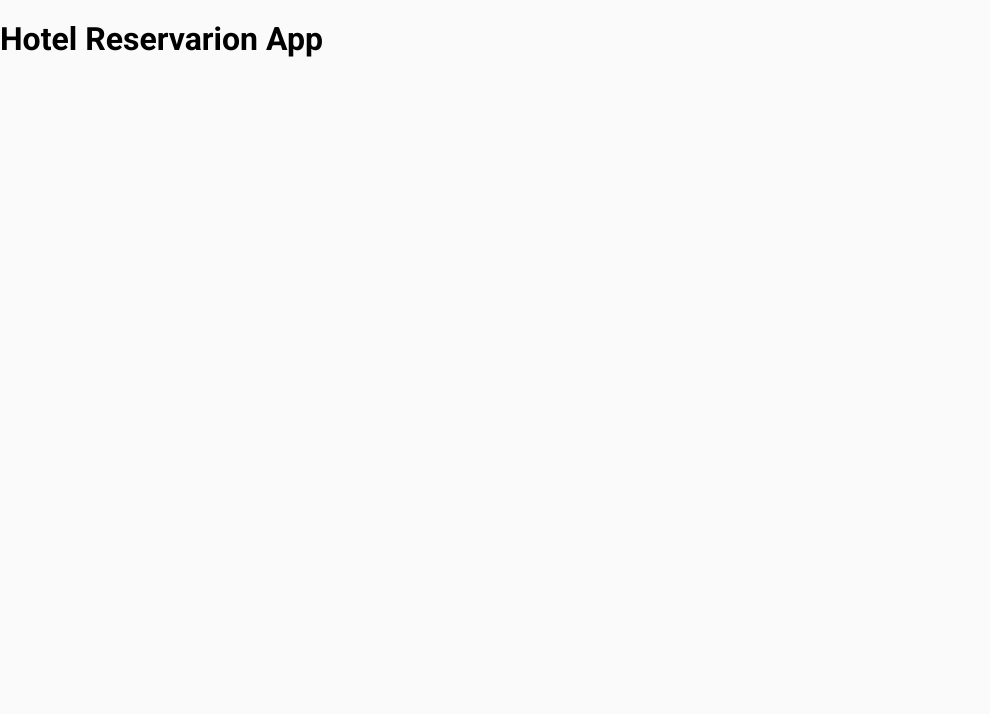
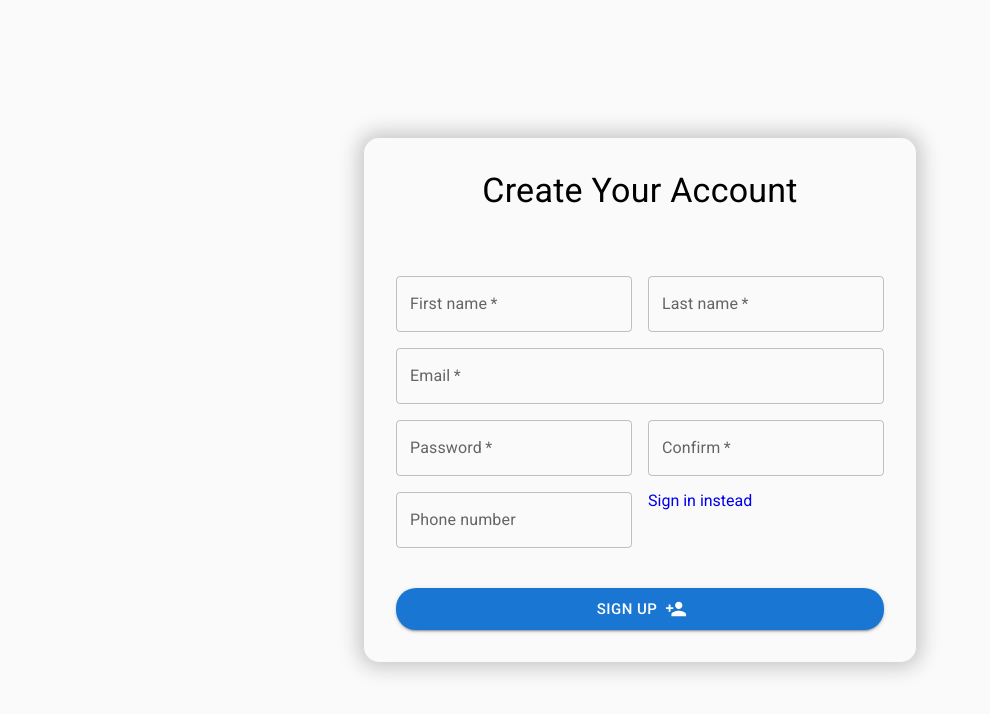
Before and after one commit to Alaroudi/Hotel-Reservation-App, a React (Create React App) app in the folder client/: page /signup in a window 1280 px wide. Shown: the top 714 px of the page, without its empty margins (0-990 px from the left). Built offline with nearby package versions, Linux system fonts and the light colour scheme.

Commit message:
Add Sign up page.

```diff
--- a/client/src/App.js
+++ b/client/src/App.js
@@ -1,8 +1,18 @@
+import { Redirect, Route, Switch } from "react-router";
+import PageNotFound from "./components/PageNotFound";
+import SignIn from "./components/SignIn";
+import SignUp from "./components/SignUp";
+
 function App() {
   return (
-    <div>
-      <h1>Hotel Reservarion App</h1>
-    </div>
+    <>
+      <Switch>
+        <Route path="/signin" component={SignIn} />
+        <Route path="/signup" component={SignUp} />
+        <Route path="/not-found" component={PageNotFound} />
+        <Redirect to="/not-found" />
+      </Switch>
+    </>
   );
 }
 
--- /dev/null
+++ b/client/src/components/SignUp.css
@@ -0,0 +1,23 @@
+.grid {
+  display: grid;
+  grid-template-columns: 1fr 1fr;
+  column-gap: 1rem;
+  row-gap: 1rem;
+  border-radius: 15px;
+  padding: 2rem;
+  box-shadow: 0px 0px 20px 6px rgb(0 0 0 / 20%);
+  width: 100%;
+  min-width: 250px;
+}
+
+.grid-span {
+  grid-column: 1 / -1;
+}
+
+@media screen and (max-width: 600px) {
+  .grid {
+    grid-template-columns: 1fr;
+    height: 100%;
+    border-radius: 0;
+  }
+}
--- /dev/null
+++ b/client/src/components/SignUp.jsx
@@ -0,0 +1,151 @@
+import Container from "@mui/material/Container";
+import TextField from "@mui/material/TextField";
+import Typography from "@mui/material/Typography";
+import Button from "@mui/material/Button";
+import { useState } from "react";
+import { DatePicker, LocalizationProvider } from "@mui/lab";
+import AdapterDateFns from "@mui/lab/AdapterDateFns";
+import PersonAddIcon from "@mui/icons-material/PersonAdd";
+import "./SignUp.css";
+import { Link } from "react-router-dom";
+
+const SignUp = () => {
+  const [values, setValues] = useState({
+    first_name: "",
+    last_name: "",
+    email: "",
+    password: "",
+    phone_number: "",
+    date_of_birth: null
+  });
+
+  const [error, setError] = useState({
+    password: false,
+    confirmPassword: false
+  });
+
+  const handleChange = event => {
+    if (event.target.id === "password" && event.target.value.length < 8) {
+      setError({ ...error, password: true });
+    } else {
+      setError({ ...error, password: false });
+    }
+    setValues({ ...values, [event.target.id]: event.target.value });
+  };
+
+  const handleSubmit = event => {
+    event.preventDefault();
+
+    if (error.password || error.confirmPassword) return;
+    console.log(values);
+  };
+  return (
+    <Container
+      component="form"
+      onSubmit={handleSubmit}
+      maxWidth="sm"
+      sx={{
+        height: "100vh",
+        display: "flex",
+        justifyContent: "center",
+        alignItems: "center",
+        padding: "0"
+      }}
+    >
+      <div className="grid">
+        <Typography
+          variant="h4"
+          mb={"3rem"}
+          textAlign="center"
+          className="grid-span"
+        >
+          Create Your Account
+        </Typography>
+        <TextField
+          variant="outlined"
+          label="First name"
+          required
+          id="first_name"
+          onChange={handleChange}
+        />
+        <TextField
+          variant="outlined"
+          label="Last name"
+          required
+          id="last_name"
+          onChange={handleChange}
+        />
+        <TextField
+          variant="outlined"
+          label="Email"
+          type="email"
+          fullWidth
+          required
+          id="email"
+          onChange={handleChange}
+          className="grid-span"
+        />
+
+        <TextField
+          variant="outlined"
+          label="Password"
+          type="password"
+          required
+          id="password"
+          error={error.password}
+          helperText={
+            error.password ? "Must be at least 8 characters long" : ""
+          }
+          onChange={handleChange}
+        />
+        <TextField
+          variant="outlined"
+          label="Confirm"
+          type="password"
+          required
+          error={error.confirmPassword}
+          helperText={error.confirmPassword ? "Passwords Don't Match" : ""}
+          onChange={event =>
+            event.target.value !== values.password
+              ? setError({ ...error, confirmPassword: true })
+              : setError({ ...error, confirmPassword: false })
+          }
+        />
+        <TextField
+          variant="outlined"
+          label="Phone number"
+          type="text"
+          id="phone_number"
+          onChange={handleChange}
+        />
+        <LocalizationProvider dateAdapter={AdapterDateFns}>
+          <DatePicker
+            label="Date of Birth"
+            value={values.date_of_birth}
+            required
+            onChange={newValue => {
+              setValues({ ...values, date_of_birth: newValue });
+            }}
+            renderInput={params => <TextField required {...params} />}
+          />
+        </LocalizationProvider>
+
+        <Link to="/signin" className="link">
+          Sign in instead
+        </Link>
+        <Button
+          variant="contained"
+          type="submit"
+          size="large"
+          sx={{ borderRadius: "20px", mt: 3 }}
+          className="grid-span"
+          endIcon={<PersonAddIcon />}
+        >
+          Sign up
+        </Button>
+      </div>
+    </Container>
+  );
+};
+
+export default SignUp;
```
